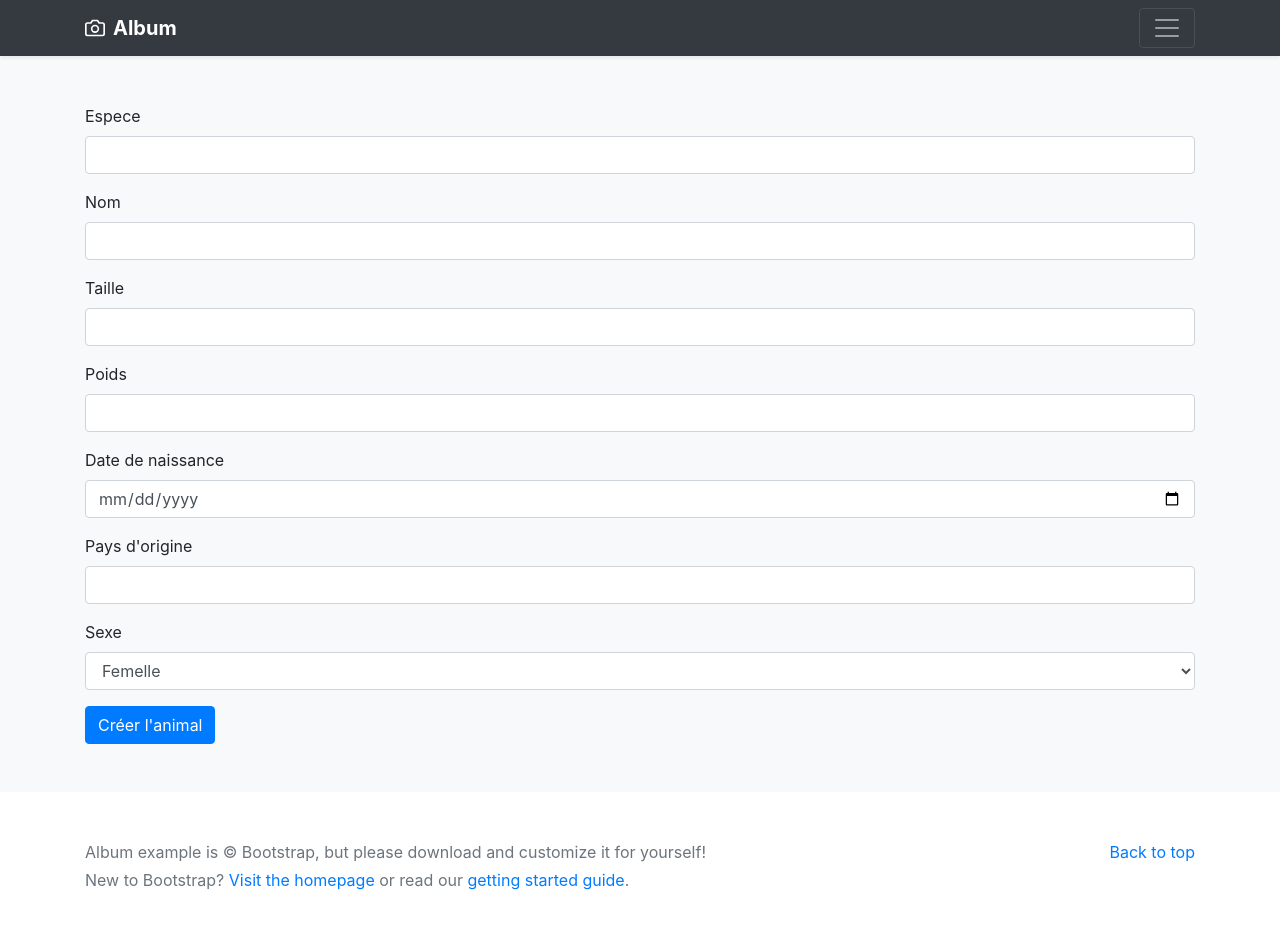
After one commit to tomsihap/wf3zoo, a PHP site: page /add.php in a window 1280 px wide. The commit adds this page. Run offline with PHP 8.4, Linux system fonts and the light colour scheme; data comes from the database, SQL or seed files in the repository.

Commit message:
Add an animal

```diff
--- /dev/null
+++ b/add.php
@@ -0,0 +1,62 @@
+<?php
+$bdd = new PDO('mysql:host=localhost;dbname=wf3zoo;charset=utf8;port=8889', 'root', 'root');
+$request = "SELECT * FROM animal";
+$response = $bdd->query($request);
+$animal = $response->fetch(PDO::FETCH_ASSOC);
+?>
+
+<?php include 'partials/navbar.php' ?>
+
+<main role="main">
+
+    <div class="album py-5 bg-light">
+        <div class="container">
+
+            <div class="row">
+                <div class="col-md-12">
+
+                        <form action="create.php" method="post">
+
+                            <div class="form-group">
+                                <label for="">Espece</label>
+                                <input name="espece" type="text" class="form-control">
+                            </div>
+                            <div class="form-group">
+                                <label for="">Nom</label>
+                                <input name="nom" type="text" class="form-control">
+                            </div>
+                            <div class="form-group">
+                                <label for="">Taille</label>
+                                <input name="taille" type="number" class="form-control">
+                            </div>
+                            <div class="form-group">
+                                <label for="">Poids</label>
+                                <input name="poids" type="number" class="form-control">
+                            </div>
+                            <div class="form-group">
+                                <label for="">Date de naissance</label>
+                                <input name="date_de_naissance" type="date" class="form-control">
+                            </div>
+                            <div class="form-group">
+                                <label for="">Pays d'origine</label>
+                                <input name="pays_origine" type="text" class="form-control">
+                            </div>
+                            <div class="form-group">
+                                <label for="">Sexe</label>
+                                <select name="sexe" class="form-control">
+                                    <option value="0">Femelle</option>
+                                    <option value="1">Male</option>
+                                    <option value="2">Indéfini</option>
+                                </select>
+                            </div>
+
+                            <input type="submit" class="btn btn-primary" value="Créer l'animal">
+
+                        </form>
+                </div>
+            </div>
+        </div>
+
+</main>
+
+<?php include 'partials/footer.php' ?>
--- /dev/null
+++ b/config/db.php
@@ -0,0 +1,3 @@
+<?php
+
+$bdd = new PDO('mysql:host=localhost;dbname=wf3zoo;charset=utf8;port=8889', 'root', 'root');
--- a/index.php
+++ b/index.php
@@ -1,5 +1,6 @@
 <?php
-$bdd = new PDO('mysql:host=localhost;dbname=wf3zoo;charset=utf8;port=8889', 'root', 'root');
+require 'config/db.php';
+
 $request = "SELECT * FROM animal";
 $response = $bdd->query($request);
 $animaux = $response->fetchAll(PDO::FETCH_ASSOC);
@@ -58,6 +59,7 @@ $animaux = $response->fetchAll(PDO::FETCH_ASSOC);
                                 <div class="d-flex justify-content-between align-items-center">
                                     <div class="btn-group">
                                         <a href="show.php?id=<?= $animal['id'] ?>" class="btn btn-sm btn-outline-secondary">Voir la fiche de l'animal</a>
+                                        <a href="edit.php?id=<?= $animal['id'] ?>" class="btn btn-sm btn-outline-secondary">Éditer la fiche de l'animal</a>
                                     </div>
                                     <small class="text-muted">9 mins</small>
                                 </div>
--- a/partials/navbar.php
+++ b/partials/navbar.php
@@ -28,9 +28,8 @@
                     <div class="col-sm-4 offset-md-1 py-4">
                         <h4 class="text-white">Contact</h4>
                         <ul class="list-unstyled">
-                            <li><a href="#" class="text-white">Follow on Twitter</a></li>
-                            <li><a href="#" class="text-white">Like on Facebook</a></li>
-                            <li><a href="#" class="text-white">Email me</a></li>
+                            <li><a href="add.php" class="text-white">Créer un animal</a></li>
+                            <li><a href="index.php" class="text-white">Retour à la page d'accueil</a></li>
                         </ul>
                     </div>
                 </div>
```
Also changed, not shown: create.php (+19 -0 lines), show.php (+7 -3 lines).
